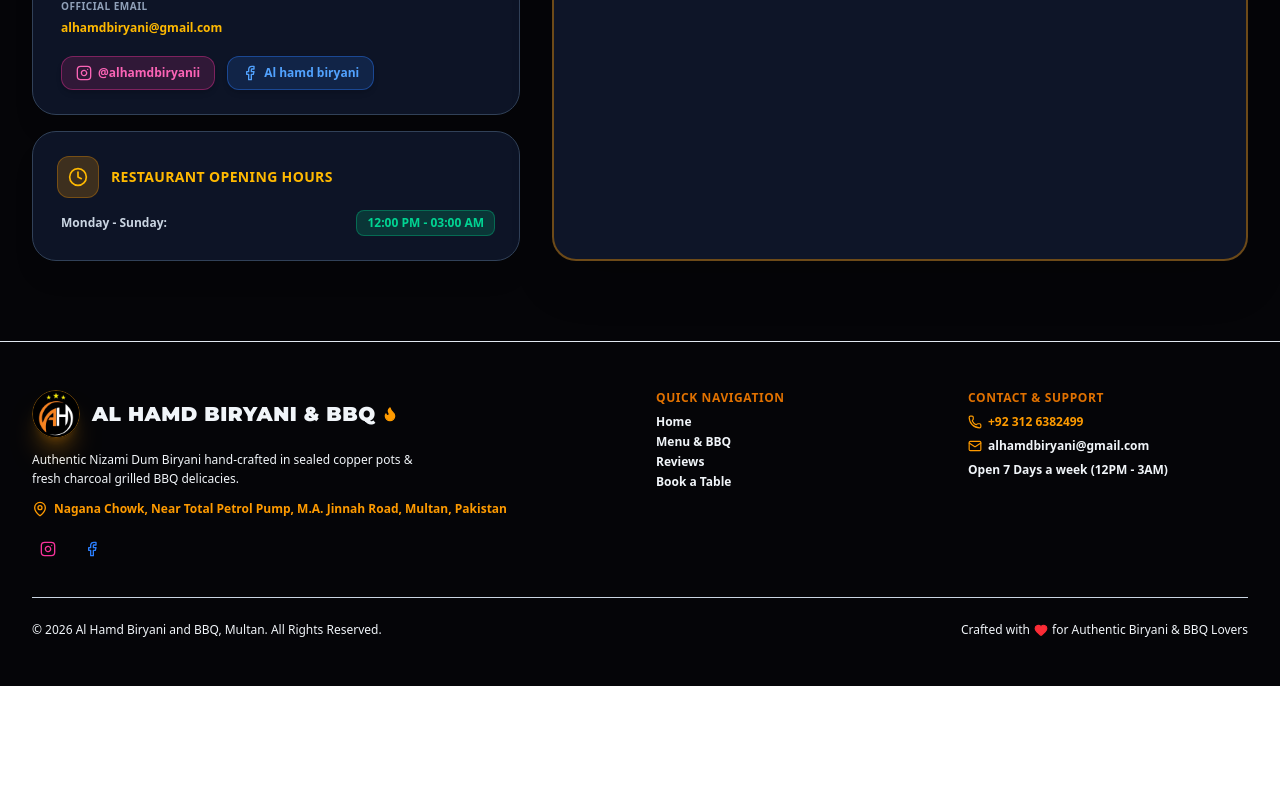
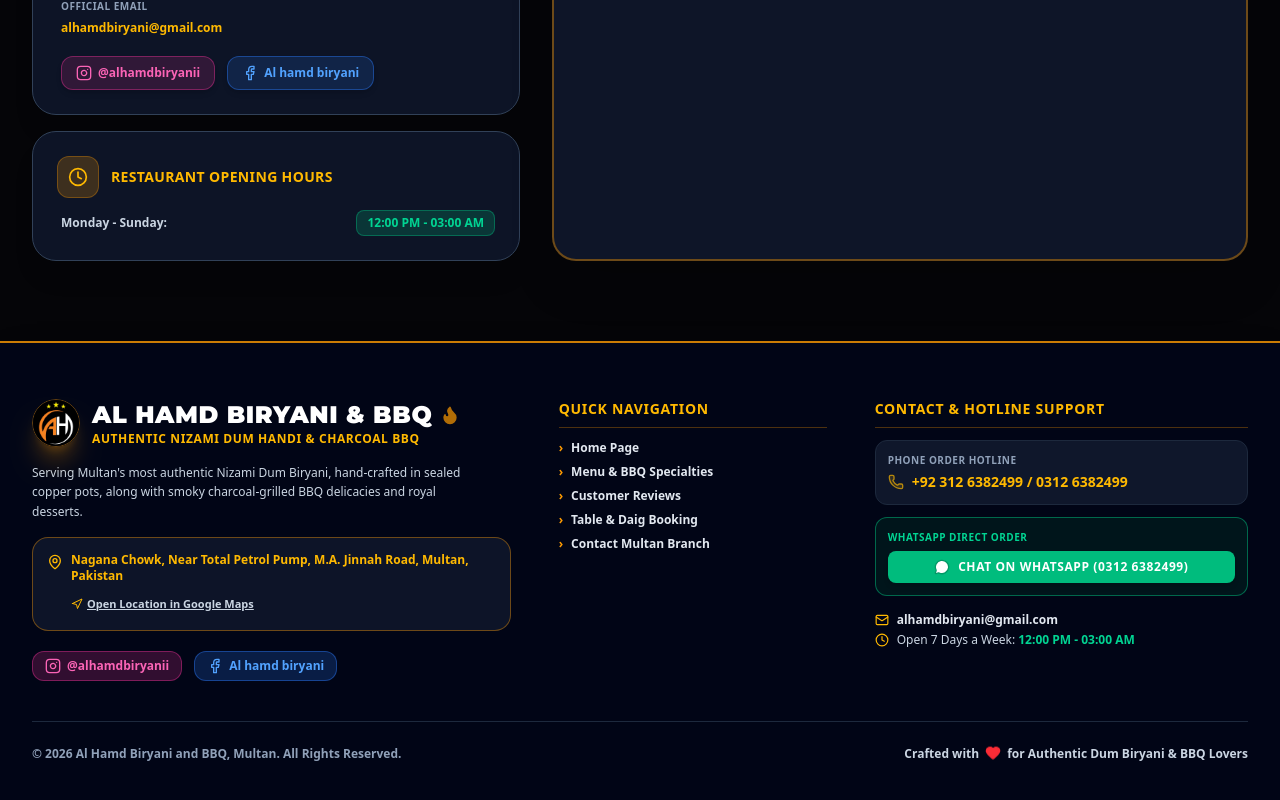
Before and after one commit to ZarghamMustafa2/Al-Hamd-Biryani-BBQ, a React (Vite) app: page / in a window 1280 px wide. Shown: the part 4256-5056 px from the top of the page. Before the commit the page ends 4942 px from the top, so only its background shows below. Built offline with nearby package versions, Linux system fonts and the light colour scheme.

Commit message:
Make_Footer_Section_Ultra_Prominent

```diff
--- a/src/components/FooterSection.tsx
+++ b/src/components/FooterSection.tsx
@@ -1,85 +1,159 @@
 import React from 'react';
-import { Flame, Heart, Instagram, Facebook, Phone, Mail, MapPin } from 'lucide-react';
+import { Flame, Heart, Instagram, Facebook, Phone, Mail, MapPin, MessageCircle, Clock, Navigation } from 'lucide-react';
 import { AlHamdLogo } from './AlHamdLogo';
 
 export const FooterSection: React.FC = () => {
   return (
-    <footer className="glass-panel border-t border-slate-200 dark:border-slate-800 py-12 px-4 sm:px-6 lg:px-8 relative z-10 transition-colors">
-      <div className="max-w-7xl mx-auto space-y-8">
-        <div className="grid grid-cols-1 md:grid-cols-4 gap-8">
+    <footer className="relative z-10 bg-slate-950/95 dark:bg-slate-950/95 light:bg-slate-900 border-t-2 border-amber-500/80 text-white py-14 px-4 sm:px-6 lg:px-8 shadow-2xl backdrop-blur-md">
+      <div className="max-w-7xl mx-auto space-y-10">
+        <div className="grid grid-cols-1 md:grid-cols-12 gap-8 lg:gap-12">
+
           {/* Brand Col */}
-          <div className="space-y-3 md:col-span-2">
+          <div className="space-y-4 md:col-span-5">
             <div className="flex items-center gap-3">
               <AlHamdLogo size="md" />
-              <span className="font-display font-black text-xl text-heading tracking-wide flex items-center gap-1.5 uppercase">
-                AL HAMD BIRYANI &amp; BBQ <Flame className="w-4 h-4 text-amber-500 fill-amber-500" />
-              </span>
+              <div className="flex flex-col">
+                <span className="font-display font-black text-xl sm:text-2xl text-white tracking-wide flex items-center gap-2 uppercase">
+                  AL HAMD BIRYANI &amp; BBQ <Flame className="w-5 h-5 text-amber-500 fill-amber-500 animate-pulse" />
+                </span>
+                <span className="text-xs text-amber-400 font-extrabold tracking-wider uppercase">
+                  Authentic Nizami Dum Handi &amp; Charcoal BBQ
+                </span>
+              </div>
             </div>
-            <p className="text-xs text-body font-medium max-w-sm leading-relaxed">
-              Authentic Nizami Dum Biryani hand-crafted in sealed copper pots &amp; fresh charcoal grilled BBQ delicacies.
-            </p>
-            <p className="text-xs text-amber-500 font-bold flex items-center gap-1.5">
-              <MapPin className="w-4 h-4 shrink-0" />
-              <span>Nagana Chowk, Near Total Petrol Pump, M.A. Jinnah Road, Multan, Pakistan</span>
+
+            <p className="text-xs text-slate-300 font-medium max-w-md leading-relaxed">
+              Serving Multan's most authentic Nizami Dum Biryani, hand-crafted in sealed copper pots, along with smoky charcoal-grilled BBQ delicacies and royal desserts.
             </p>
 
-            <div className="flex items-center gap-3 pt-1">
+            <div className="p-3.5 rounded-2xl bg-slate-900/90 border border-amber-500/40 space-y-2">
+              <p className="text-xs text-amber-400 font-black flex items-start gap-2">
+                <MapPin className="w-4 h-4 text-amber-400 shrink-0 mt-0.5" />
+                <span>Nagana Chowk, Near Total Petrol Pump, M.A. Jinnah Road, Multan, Pakistan</span>
+              </p>
+              <div className="pl-6">
+                <a
+                  href="https://maps.google.com/?q=Nagana+Chowk+Multan"
+                  target="_blank"
+                  rel="noreferrer"
+                  className="text-[11px] font-bold text-slate-300 hover:text-amber-400 underline inline-flex items-center gap-1"
+                >
+                  <Navigation className="w-3 h-3 text-amber-400" />
+                  <span>Open Location in Google Maps</span>
+                </a>
+              </div>
+            </div>
+
+            {/* Social Media Badges */}
+            <div className="flex flex-wrap items-center gap-3 pt-1">
               <a
                 href="https://instagram.com/alhamdbiryanii"
                 target="_blank"
                 rel="noreferrer"
-                className="p-2 rounded-xl glass-card text-pink-500 hover:scale-110 transition-transform"
-                title="Instagram: alhamdbiryanii"
+                className="px-3 py-1.5 rounded-xl bg-pink-500/20 border border-pink-500/40 text-pink-400 hover:bg-pink-500 hover:text-white transition-all text-xs font-bold flex items-center gap-1.5"
+                title="Instagram: @alhamdbiryanii"
               >
                 <Instagram className="w-4 h-4" />
+                <span>@alhamdbiryanii</span>
               </a>
               <a
                 href="https://facebook.com"
                 target="_blank"
                 rel="noreferrer"
-                className="p-2 rounded-xl glass-card text-blue-500 hover:scale-110 transition-transform"
+                className="px-3 py-1.5 rounded-xl bg-blue-500/20 border border-blue-500/40 text-blue-400 hover:bg-blue-500 hover:text-white transition-all text-xs font-bold flex items-center gap-1.5"
                 title="Facebook: Al hamd biryani"
               >
                 <Facebook className="w-4 h-4" />
+                <span>Al hamd biryani</span>
               </a>
             </div>
           </div>
 
-          {/* Quick Links */}
-          <div className="space-y-2">
-            <h4 className="font-bold text-heading text-xs uppercase tracking-wider text-amber-600 dark:text-amber-400">
+          {/* Quick Navigation Links */}
+          <div className="space-y-3 md:col-span-3">
+            <h4 className="font-black text-amber-400 text-sm uppercase tracking-wider border-b border-amber-500/30 pb-2">
               Quick Navigation
             </h4>
-            <ul className="space-y-1 text-xs font-semibold text-body">
-              <li><a href="#hero" className="hover:text-amber-600 dark:hover:text-amber-400 transition-colors">Home</a></li>
-              <li><a href="#menu" className="hover:text-amber-600 dark:hover:text-amber-400 transition-colors">Menu &amp; BBQ</a></li>
-              <li><a href="#testimonials" className="hover:text-amber-600 dark:hover:text-amber-400 transition-colors">Reviews</a></li>
-              <li><a href="#reservation" className="hover:text-amber-600 dark:hover:text-amber-400 transition-colors">Book a Table</a></li>
+            <ul className="space-y-2 text-xs font-bold text-slate-200">
+              <li>
+                <a href="#hero" className="hover:text-amber-400 transition-colors flex items-center gap-2">
+                  <span className="text-amber-500 font-black">›</span> Home Page
+                </a>
+              </li>
+              <li>
+                <a href="#menu" className="hover:text-amber-400 transition-colors flex items-center gap-2">
+                  <span className="text-amber-500 font-black">›</span> Menu &amp; BBQ Specialties
+                </a>
+              </li>
+              <li>
+                <a href="#testimonials" className="hover:text-amber-400 transition-colors flex items-center gap-2">
+                  <span className="text-amber-500 font-black">›</span> Customer Reviews
+                </a>
+              </li>
+              <li>
+                <a href="#reservation" className="hover:text-amber-400 transition-colors flex items-center gap-2">
+                  <span className="text-amber-500 font-black">›</span> Table &amp; Daig Booking
+                </a>
+              </li>
+              <li>
+                <a href="#contact" className="hover:text-amber-400 transition-colors flex items-center gap-2">
+                  <span className="text-amber-500 font-black">›</span> Contact Multan Branch
+                </a>
+              </li>
             </ul>
           </div>
 
-          {/* Opening & Hotline */}
-          <div className="space-y-2">
-            <h4 className="font-bold text-heading text-xs uppercase tracking-wider text-amber-600 dark:text-amber-400">
-              Contact &amp; Support
+          {/* Contact & Support Section */}
+          <div className="space-y-3 md:col-span-4">
+            <h4 className="font-black text-amber-400 text-sm uppercase tracking-wider border-b border-amber-500/30 pb-2">
+              Contact &amp; Hotline Support
             </h4>
-            <p className="text-xs text-body font-bold flex items-center gap-1.5 text-amber-500">
-              <Phone className="w-3.5 h-3.5" />
-              <span>+92 312 6382499</span>
-            </p>
-            <p className="text-xs text-body font-semibold flex items-center gap-1.5">
-              <Mail className="w-3.5 h-3.5 text-amber-500" />
-              <span>alhamdbiryani@gmail.com</span>
-            </p>
-            <p className="text-xs text-body font-semibold">Open 7 Days a week (12PM - 3AM)</p>
+
+            {/* Direct Phone */}
+            <div className="p-3 rounded-xl bg-slate-900 border border-slate-800 space-y-1">
+              <span className="text-[10px] text-slate-400 font-bold uppercase tracking-wider block">Phone Order Hotline</span>
+              <a href="tel:+923126382499" className="text-sm font-black text-amber-400 hover:underline flex items-center gap-2">
+                <Phone className="w-4 h-4 text-amber-400 fill-amber-400/20 animate-pulse" />
+                <span>+92 312 6382499 / 0312 6382499</span>
+              </a>
+            </div>
+
+            {/* WhatsApp Direct Button */}
+            <div className="p-3 rounded-xl bg-emerald-950/40 border border-emerald-500/50 space-y-1.5">
+              <span className="text-[10px] text-emerald-400 font-bold uppercase tracking-wider block">WhatsApp Direct Order</span>
+              <a
+                href="https://wa.me/923126382499?text=Assalam-o-Alaikum%20Al%20Hamd%20Biryani%20%26%20BBQ!"
+                target="_blank"
+                rel="noreferrer"
+                className="w-full inline-flex items-center justify-center gap-2 py-2 px-3 bg-emerald-500 hover:bg-emerald-600 text-white font-extrabold text-xs uppercase tracking-wider rounded-lg shadow-md transition-all"
+              >
+                <MessageCircle className="w-4 h-4 fill-white text-emerald-600" />
+                <span>CHAT ON WHATSAPP (0312 6382499)</span>
+              </a>
+            </div>
+
+            {/* Email & Hours */}
+            <div className="text-xs text-slate-300 font-medium space-y-1 pt-1">
+              <p className="flex items-center gap-2">
+                <Mail className="w-3.5 h-3.5 text-amber-400" />
+                <span className="font-bold text-slate-200">alhamdbiryani@gmail.com</span>
+              </p>
+              <p className="flex items-center gap-2">
+                <Clock className="w-3.5 h-3.5 text-amber-400" />
+                <span>Open 7 Days a Week: <strong className="text-emerald-400 font-extrabold">12:00 PM - 03:00 AM</strong></span>
+              </p>
+            </div>
           </div>
+
         </div>
 
-        {/* Bottom Bar */}
-        <div className="pt-6 border-t border-slate-300 dark:border-slate-800 flex flex-col sm:flex-row items-center justify-between text-xs text-muted font-medium gap-4">
+        {/* Bottom Copyright & Credit Bar */}
+        <div className="pt-6 border-t border-slate-800 flex flex-col sm:flex-row items-center justify-between text-xs text-slate-400 font-semibold gap-4">
           <p>&copy; {new Date().getFullYear()} Al Hamd Biryani and BBQ, Multan. All Rights Reserved.</p>
-          <p className="flex items-center gap-1">
-            Crafted with <Heart className="w-3.5 h-3.5 text-red-500 fill-red-500 inline" /> for Authentic Biryani &amp; BBQ Lovers
+          <p className="flex items-center gap-1.5 text-slate-300">
+            <span>Crafted with</span>
+            <Heart className="w-4 h-4 text-red-500 fill-red-500 inline animate-bounce" />
+            <span>for Authentic Dum Biryani &amp; BBQ Lovers</span>
           </p>
         </div>
       </div>
```
